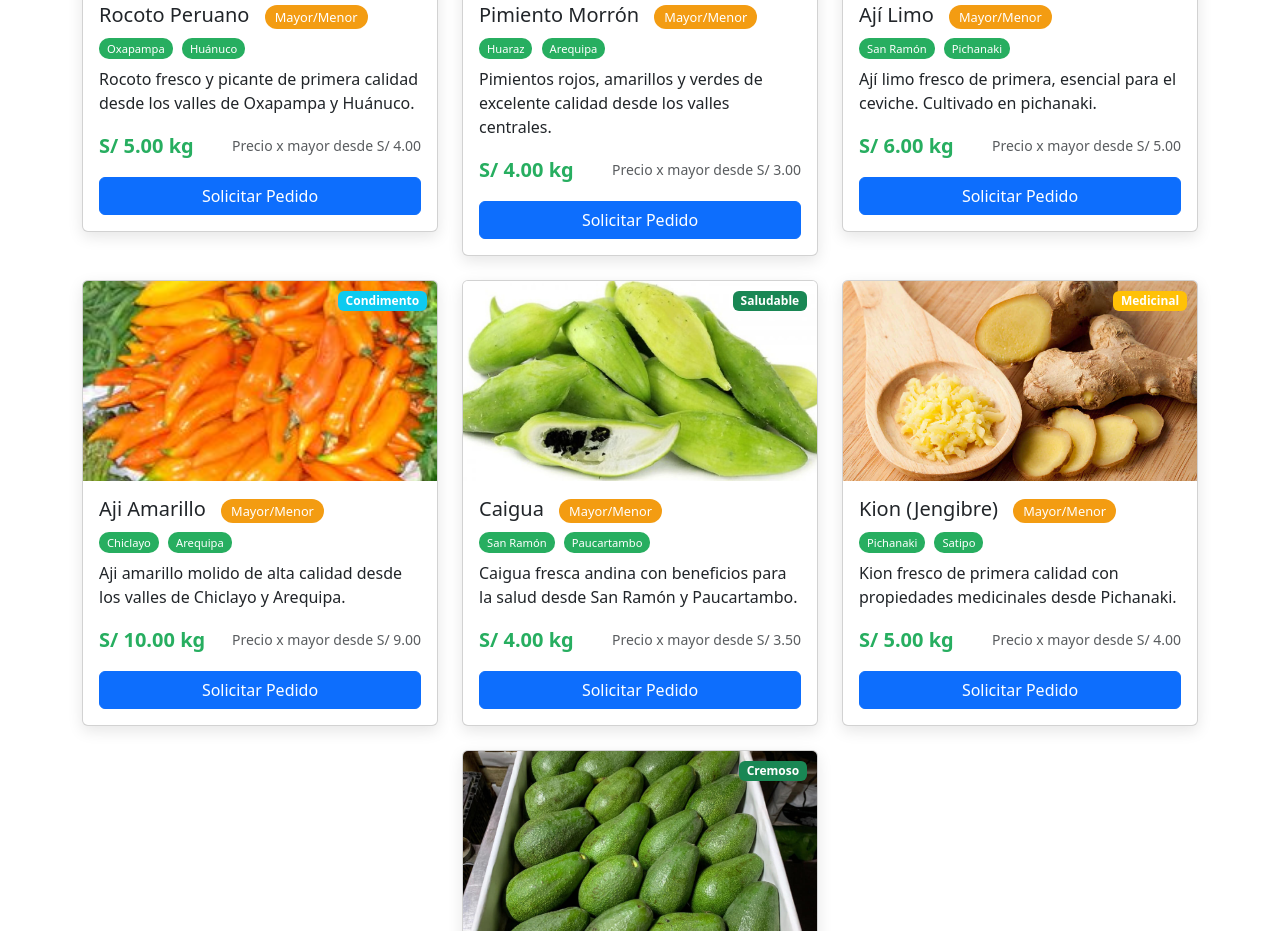
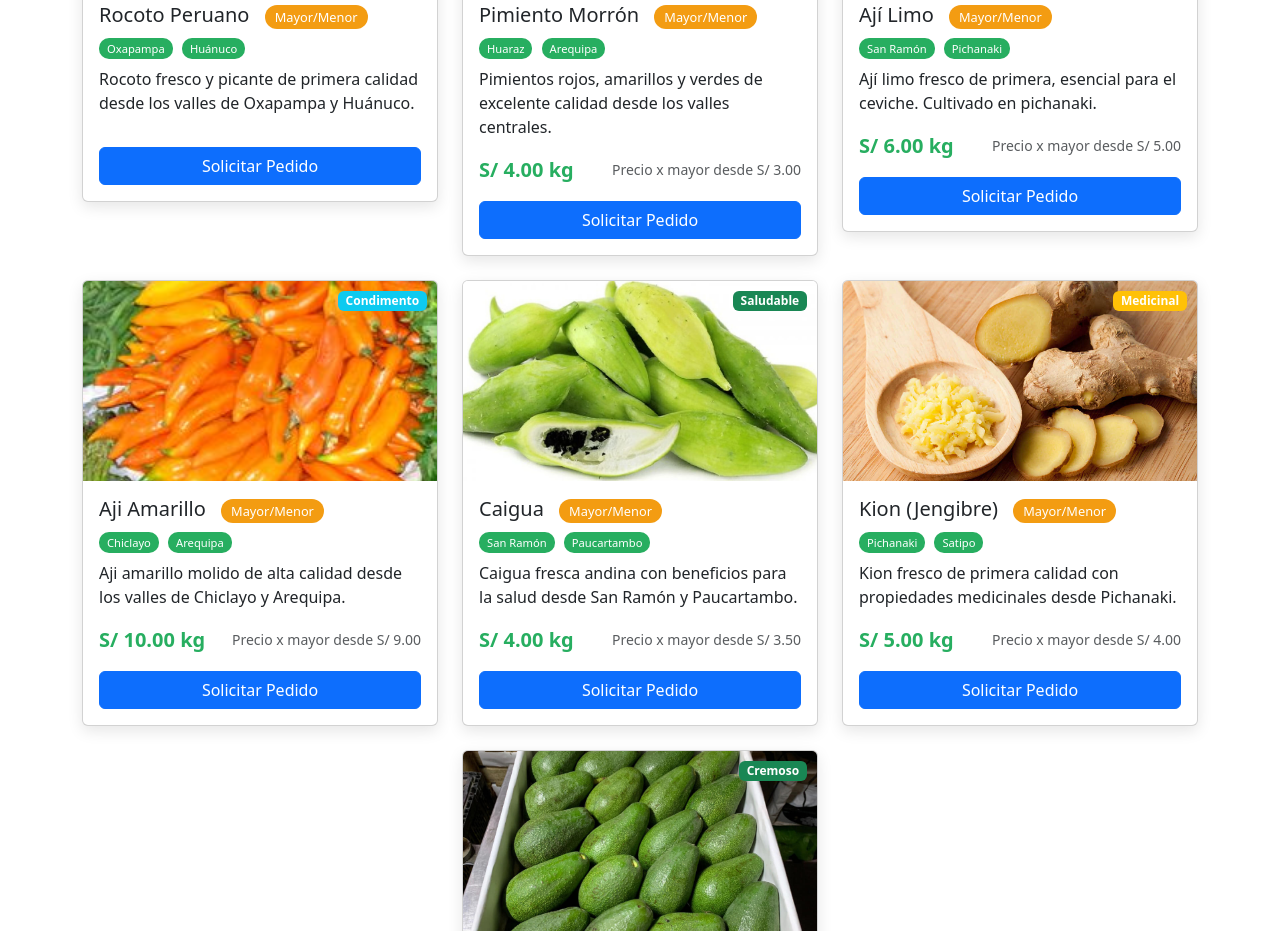
Before and after one commit to prx12/Inversiones, a plain HTML site: page index.html in a window 1280 px wide. Shown: the part 1715-2646 px from the top of the page. Drawn offline with nearby package versions, Linux system fonts and the light colour scheme.

Commit message:
Update index.html

```diff
--- a/index.html
+++ b/index.html
@@ -128,10 +128,6 @@
                                 <span class="valley-badge">Huánuco</span>
                             </div>
                             <p class="card-text flex-grow-1">Rocoto fresco y picante de primera calidad desde los valles de Oxapampa y Huánuco.</p>
-                            <div class="d-flex justify-content-between align-items-center">
-                                <div class="price-tag">S/ 5.00 kg</div>
-                                <small class="text-muted">Precio x mayor desde S/ 4.00</small>
-                            </div>
                             <a href="#contacto" class="btn btn-primary mt-3">Solicitar Pedido</a>
                         </div>
                     </div>
@@ -533,4 +529,5 @@
         });
     </script>
 </body>
+
 </html>  bv
```
